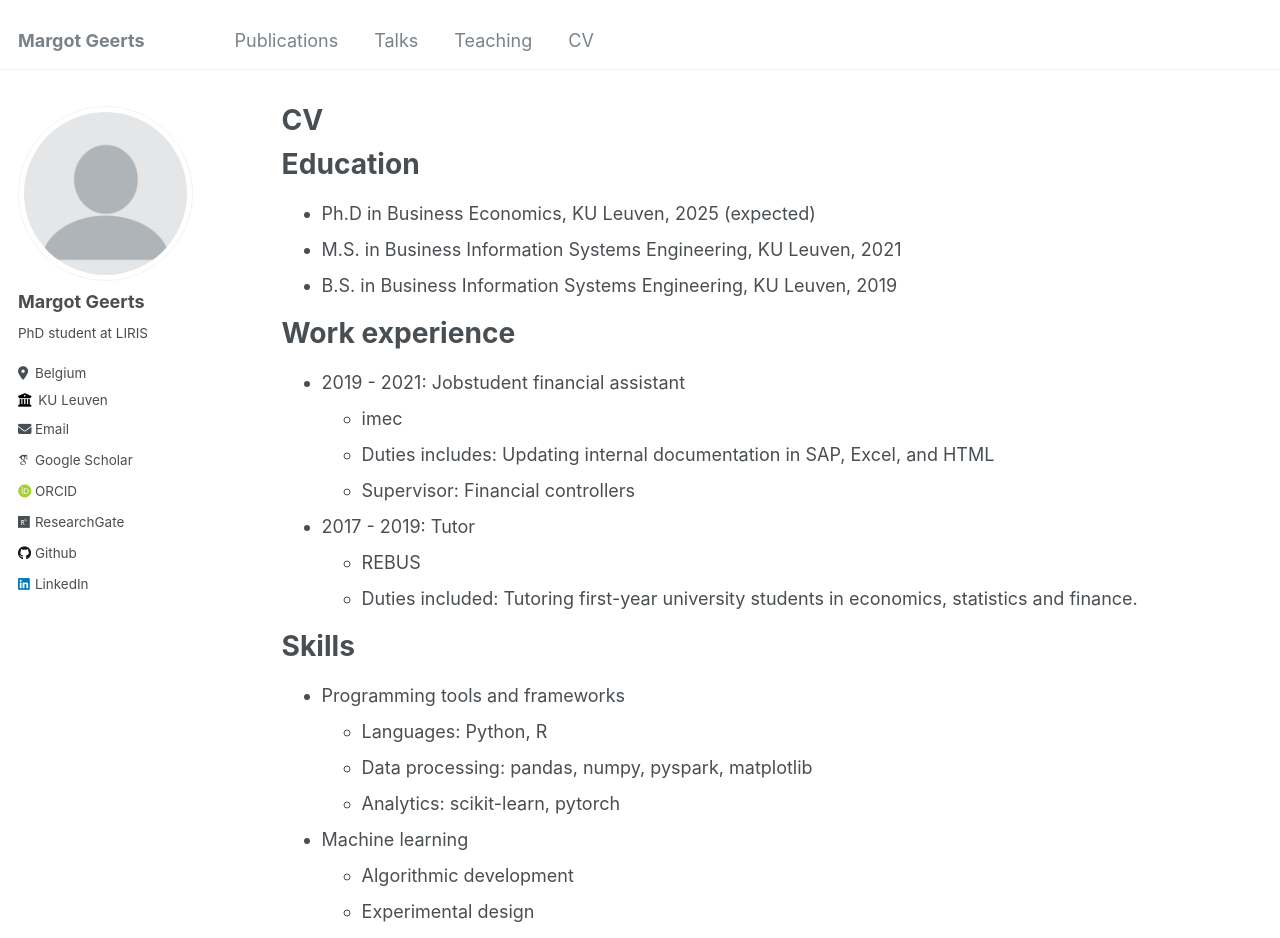
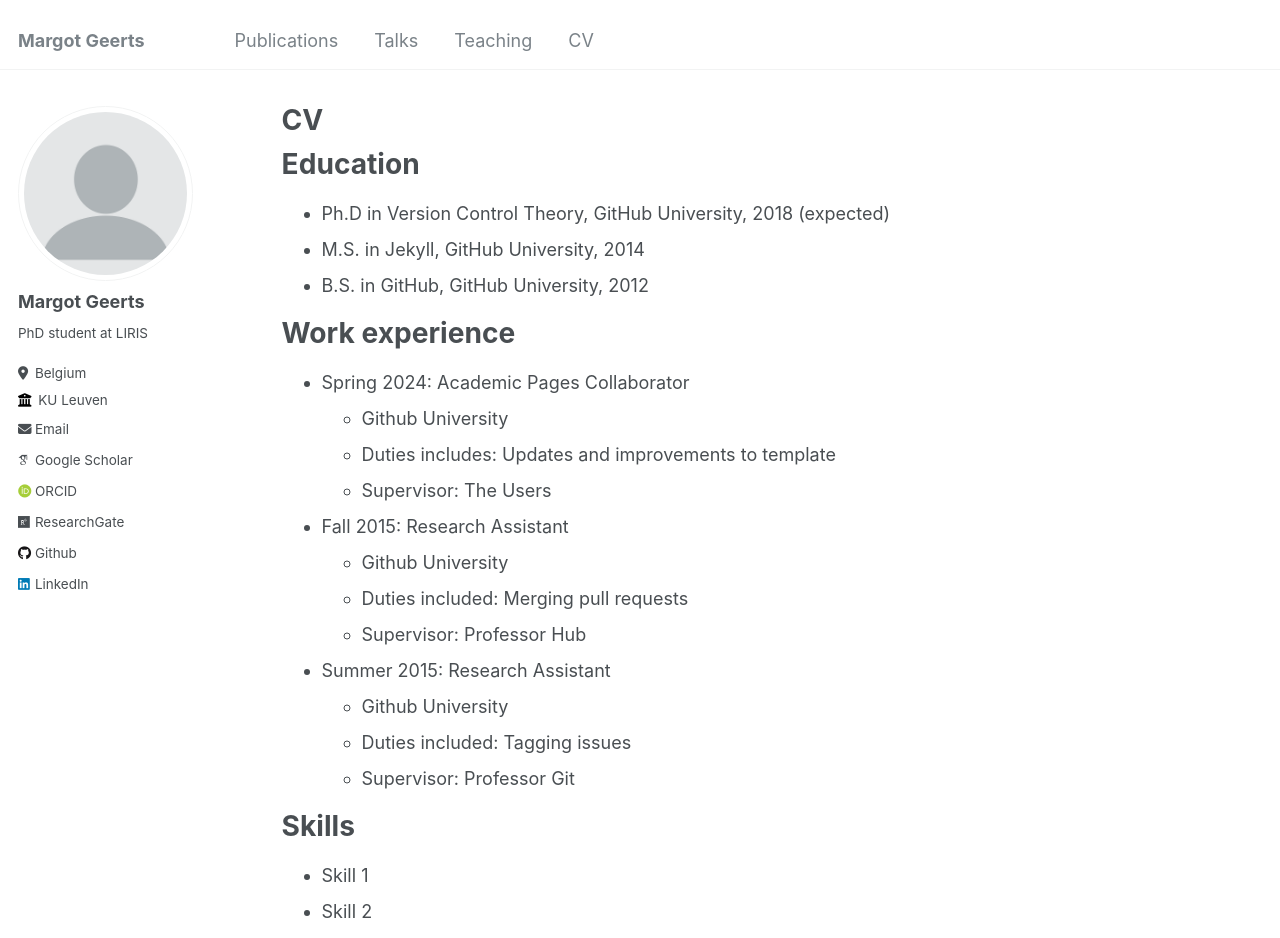
Before and after one commit to margotgeerts/margotgeerts.github.io, a Jekyll site: the page built from _pages/cv.md, in a window 1280 px wide and 1400 px high. Shown: the top 938 px of the window. Built offline with Jekyll 4.4.1, drawn with Linux system fonts in a browser that asks for light colours; some web fonts are replaced; some of the changed text lies outside the part shown.

Commit message:
Revert "Update cv.md"
This reverts commit e5352459d4aa4091029687856d3e5e21b7928245.

```diff
--- a/_pages/cv.md
+++ b/_pages/cv.md
@@ -11,41 +11,40 @@
 
 Education
 ======
-* Ph.D in Business Economics, KU Leuven, 2025 (expected)
-* M.S. in Business Information Systems Engineering, KU Leuven, 2021
-* B.S. in Business Information Systems Engineering, KU Leuven, 2019
+* Ph.D in Version Control Theory, GitHub University, 2018 (expected)
+* M.S. in Jekyll, GitHub University, 2014
+* B.S. in GitHub, GitHub University, 2012
 
 Work experience
 ======
-* 2019 - 2021: Jobstudent financial assistant
-  * imec
-  * Duties includes: Updating internal documentation in SAP, Excel, and HTML
-  * Supervisor: Financial controllers
+* Spring 2024: Academic Pages Collaborator
+  * Github University
+  * Duties includes: Updates and improvements to template
+  * Supervisor: The Users
 
-* 2017 - 2019: Tutor
-  * REBUS
-  * Duties included: Tutoring first-year university students in economics, statistics and finance.
+* Fall 2015: Research Assistant
+  * Github University
+  * Duties included: Merging pull requests
+  * Supervisor: Professor Hub
 
-
+* Summer 2015: Research Assistant
+  * Github University
+  * Duties included: Tagging issues
+  * Supervisor: Professor Git
 
 Skills
 ======
-* Programming tools and frameworks
-  * Languages: Python, R
-  * Data processing: pandas, numpy, pyspark, matplotlib
-  * Analytics: scikit-learn, pytorch
-* Machine learning
-  * Algorithmic development
-  * Experimental design
-* Project management
-* Academic Writing
-
+* Skill 1
+* Skill 2
+  * Sub-skill 2.1
+  * Sub-skill 2.2
+  * Sub-skill 2.3
+* Skill 3
 
 Publications
 ======
   <ul>{% for post in site.publications reversed %}
-    {% include post.title %}
-    {% include post.authors %}
+    {% include archive-single-cv.html %}
   {% endfor %}</ul>
 
 Talks
```
